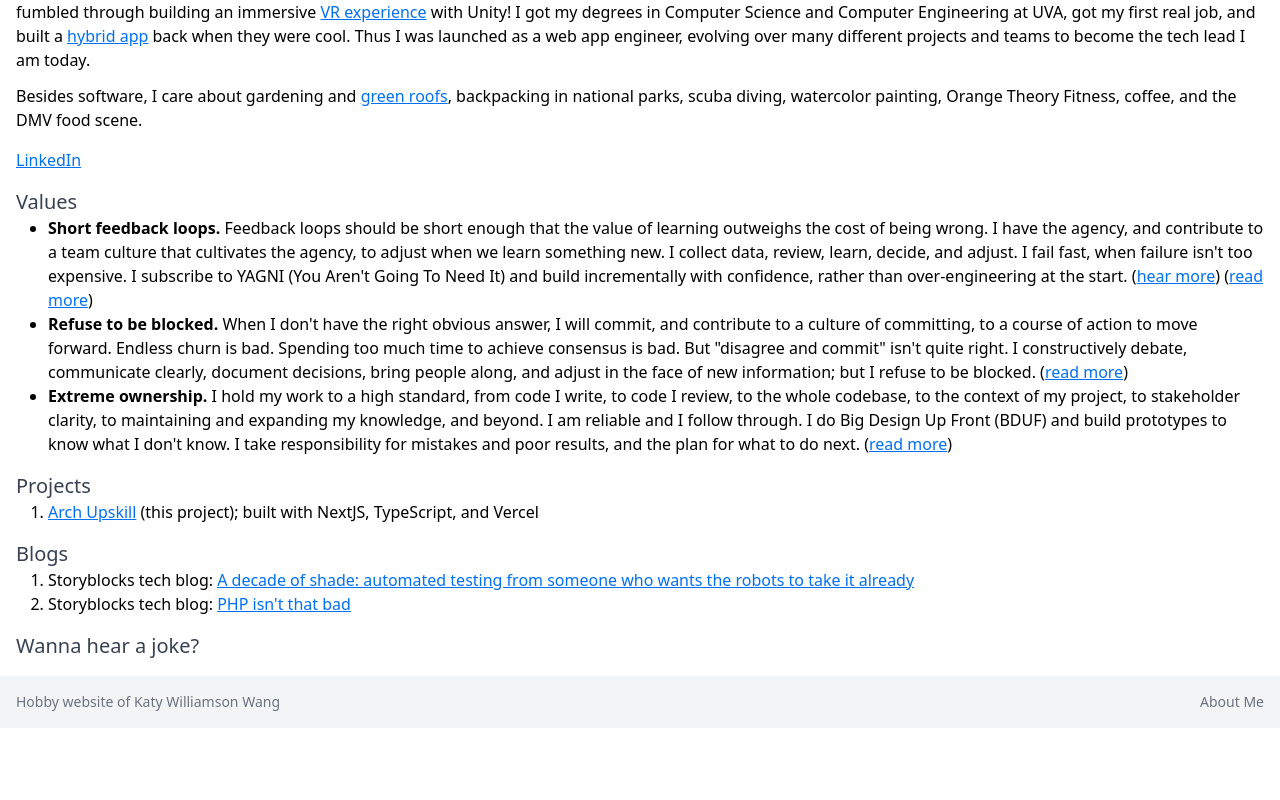
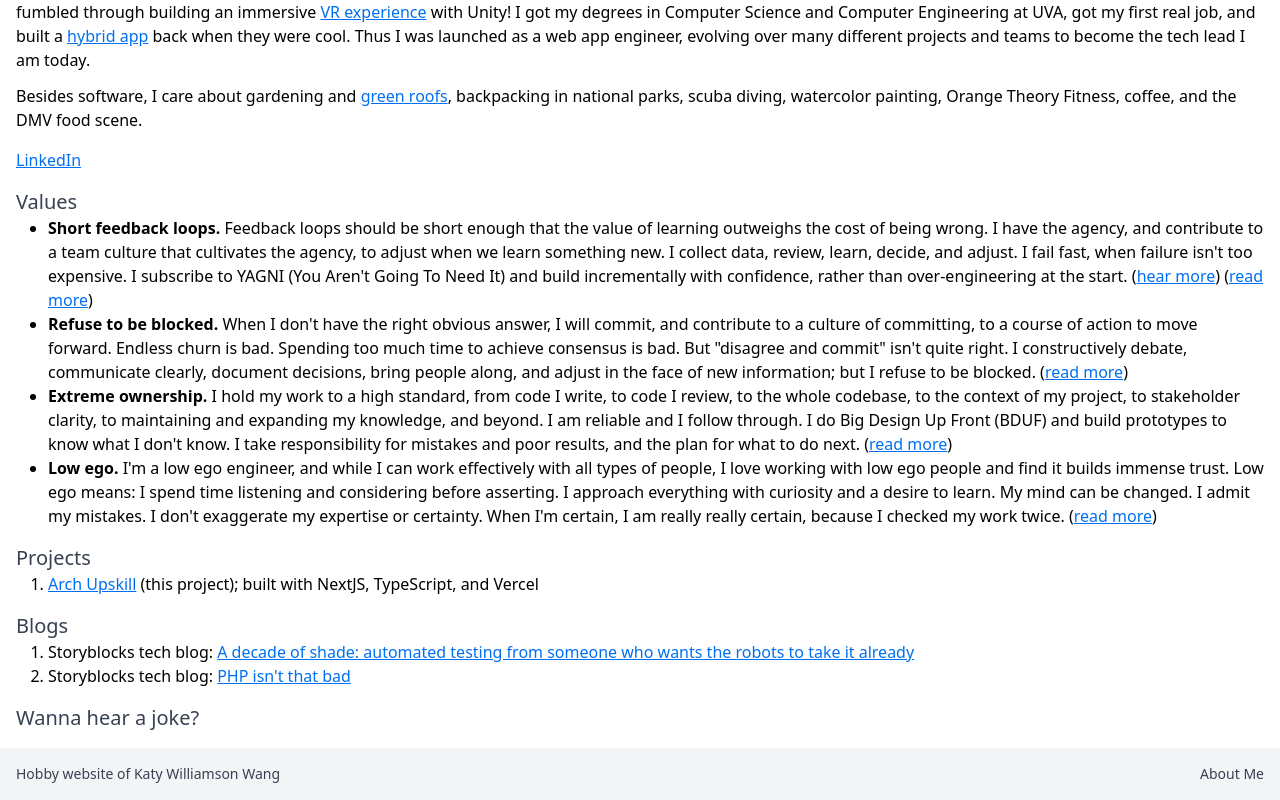
Before and after one commit to kwilliamson34/arch-upskill, a Next.js app: page /about in a window 1280 px wide. Shown: the part 332-1132 px from the top of the page. Before the commit the page ends 1060 px from the top, so only its background shows below. Built offline with nearby package versions, Linux system fonts and the light colour scheme; no server answers.

Commit message:
another core value and style tweaks

```diff
--- a/app/about/page.tsx
+++ b/app/about/page.tsx
@@ -122,6 +122,23 @@ export default function AboutPage() {
             </a>
             )
           </li>
+          <li>
+            <strong>Low ego.</strong> I&apos;m a low ego engineer, and while I
+            can work effectively with all types of people, I love working with
+            low ego people and find it builds immense trust. Low ego means: I
+            spend time listening and considering before asserting. I approach
+            everything with curiosity and a desire to learn. My mind can be
+            changed. I admit my mistakes. I don&apos;t exaggerate my expertise
+            or certainty. When I&apos;m certain, I am really really certain,
+            because I checked my work twice. (
+            <a
+              href="https://hackernoon.com/put-your-ego-aside-humility-and-confidence-in-software-development"
+              target="_blank"
+            >
+              read more
+            </a>
+            )
+          </li>
         </ul>
       </section>
       <section>
--- a/app/client-page.tsx
+++ b/app/client-page.tsx
@@ -15,7 +15,13 @@ export default function HomeClientPage({ allPosts }) {
             </a>{" "}
             (<Link href="/leetcode">notes</Link>)
           </li>
-          <li>Reading: TLDR or ByteByteGo news letter</li>
+          <li>
+            Reading:{" "}
+            <a href="https://tldr.tech/" target="_blank">
+              TLDR
+            </a>
+            &nbsp;or ByteByteGo Newsletter
+          </li>
           <li>
             Career coaching:{" "}
             <a
@@ -23,6 +29,13 @@ export default function HomeClientPage({ allPosts }) {
               target="_blank"
             >
               Intoo
+            </a>
+            &nbsp;or&nbsp;
+            <a
+              href="https://leopard.fyi/engineer-signup/?mwr=90c3cb4c"
+              target="_blank"
+            >
+              Leopard
             </a>
           </li>
         </ol>
--- a/components/footer.tsx
+++ b/components/footer.tsx
@@ -2,11 +2,11 @@ export default function Footer() {
   return (
     <footer className="mt-auto w-full bg-gray-100">
       <div className="container p-4 md:flex md:items-center md:justify-between">
-        <span className="text-sm text-gray-500 sm:text-center">
+        <span className="text-sm text-gray-700 sm:text-center">
           Hobby website of Katy Williamson Wang
         </span>
         <span className="mt-3 flex flex-wrap items-center text-sm font-medium sm:mt-0">
-          <a href="/about" className="text-gray-500 no-underline">
+          <a href="/about" className="text-gray-700 no-underline">
             About Me
           </a>
         </span>
```
